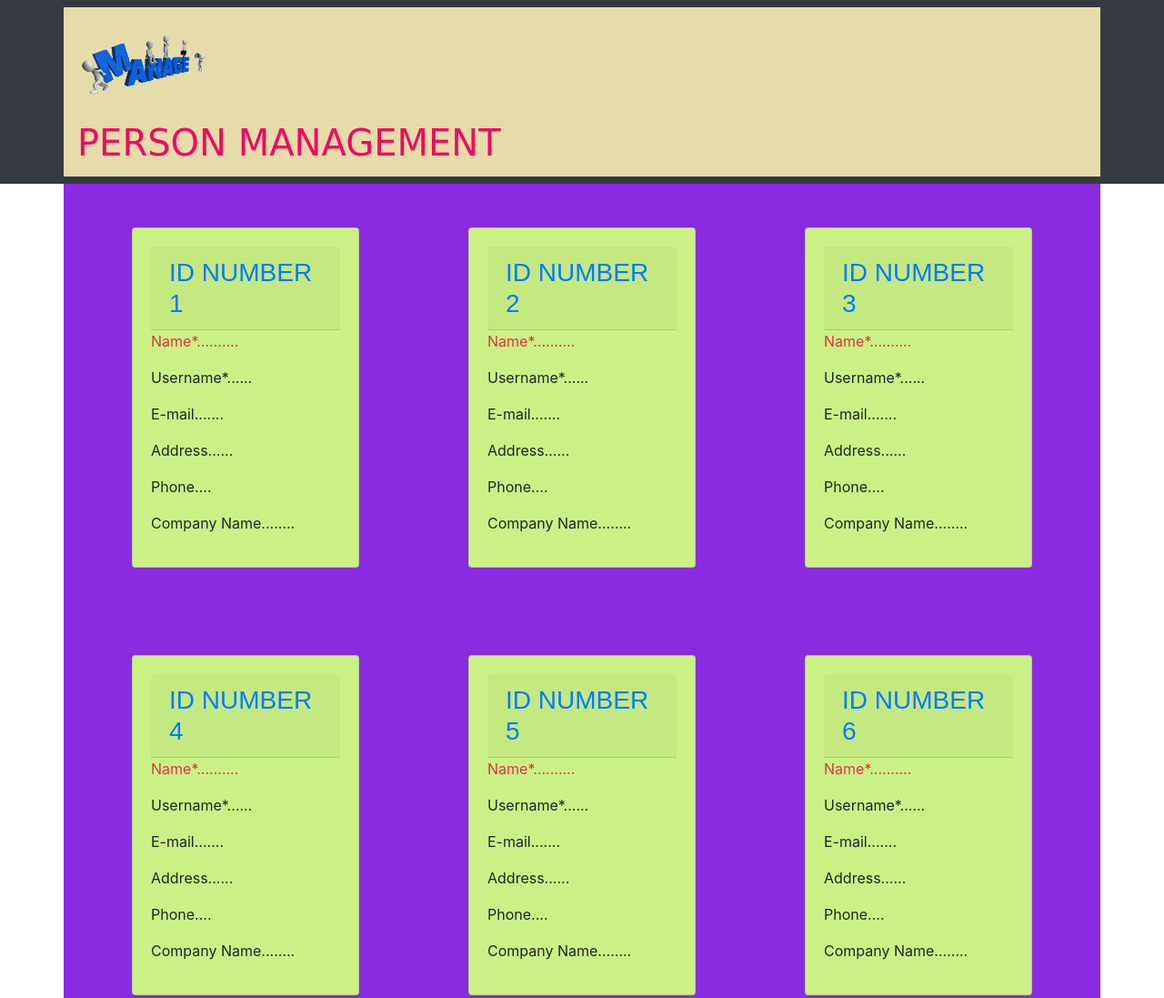
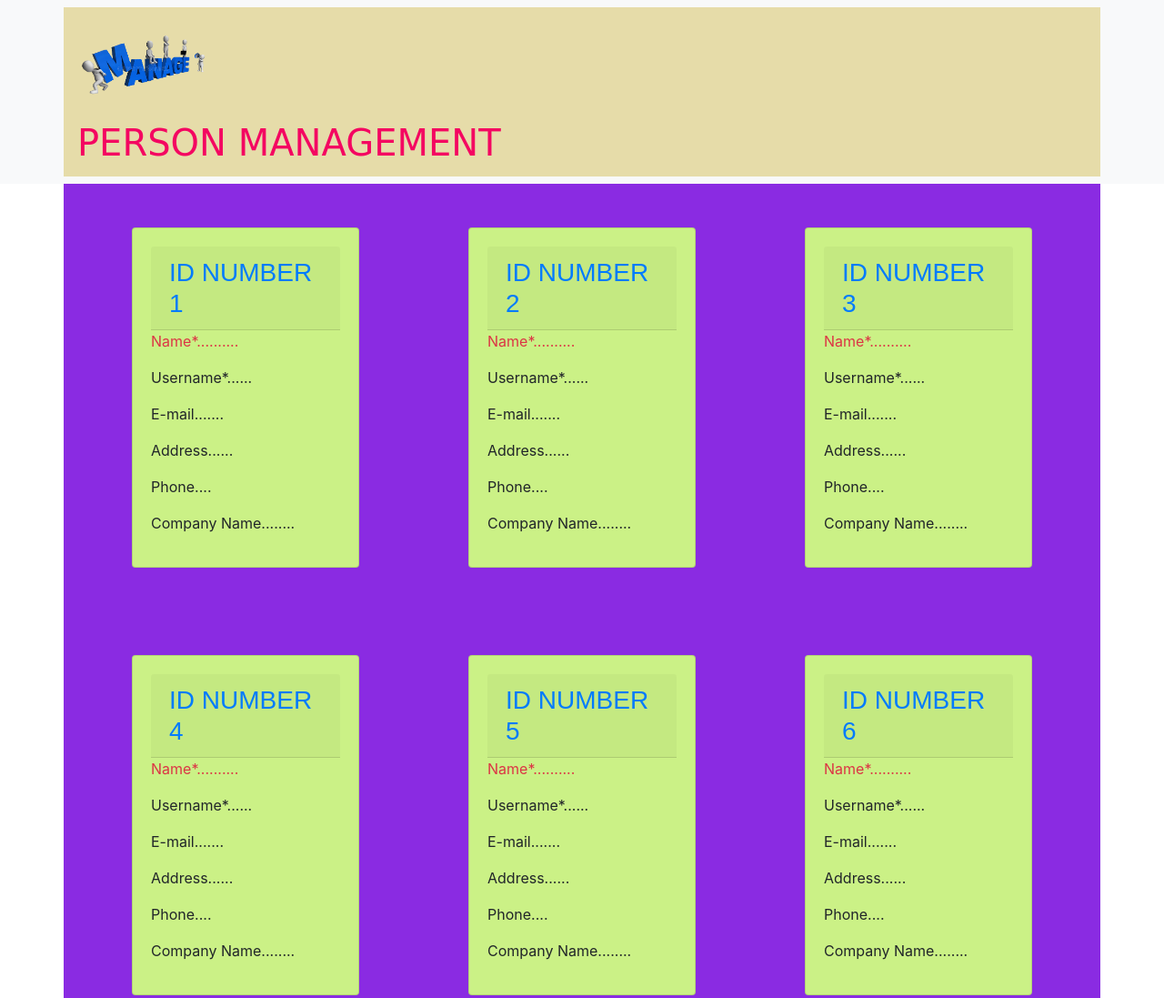
Before and after one commit to Anamika8950/https---github.com-Anamika8950-sessional_assessment_02, a plain HTML site: page index.html in a window 1280 px wide. Shown: the top 1097 px of the page at 91% size. Drawn offline with nearby package versions, Linux system fonts and the light colour scheme; a web font is replaced by a local one.

Commit message:
4 commit

```diff
--- a/index.html
+++ b/index.html
@@ -12,7 +12,7 @@
 
 </head>
 <body>
-    <nav class="navbar bg-dark">
+    <nav class="navbar bg-light">
            <div style="background-color: rgb(230, 220, 169)"class="container">
             <a class ="navbar-brand" href="#">
                 <img src="assets/logo5-removebg-preview.png" alt="logo" height="120">
```
